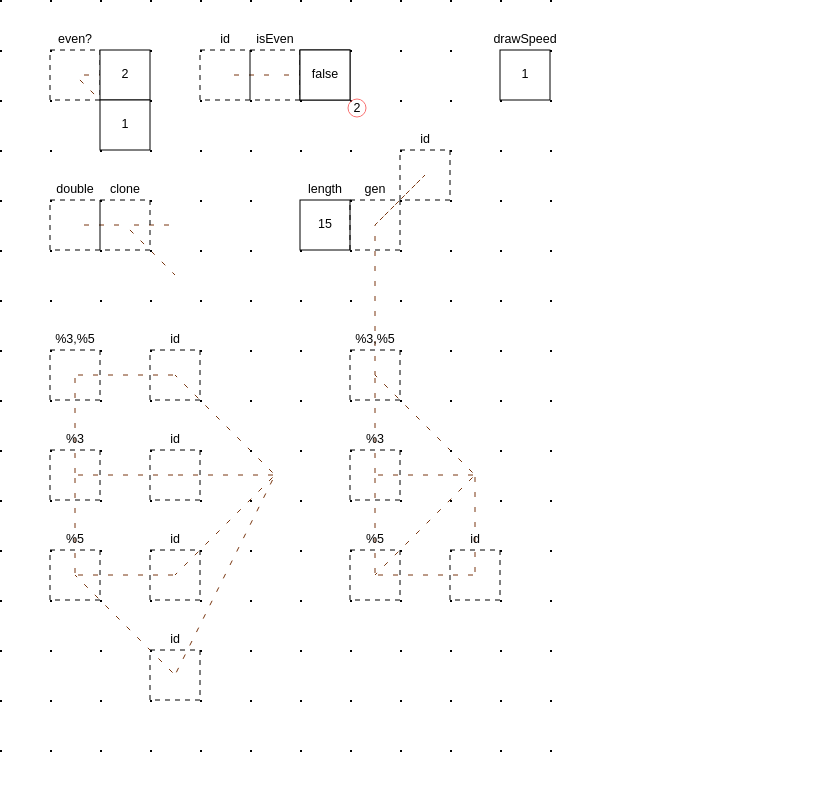
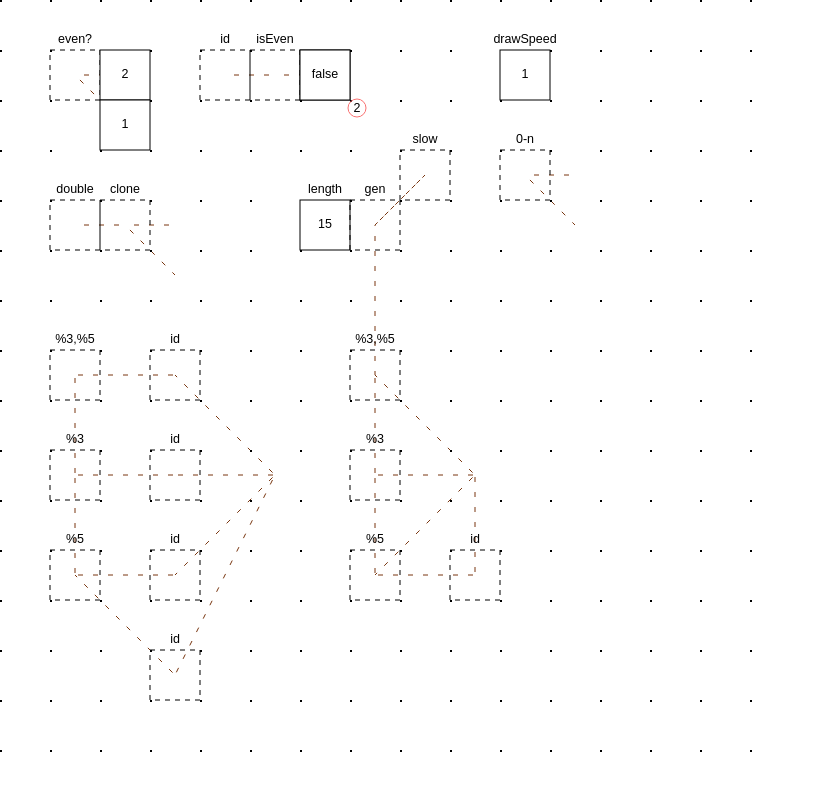
Before and after one commit to hzoo/box.henryzoo.com, a website built with Vite: page index.html in a window 1280 px wide. Shown: the top 800 px of the page, without its empty margins (0-815 px from the left). Built offline with nearby package versions, Linux system fonts and the light colour scheme.

Commit message:
bigger canvas, auto gen output if not specified downward

```diff
--- a/index.html
+++ b/index.html
@@ -30,7 +30,7 @@
   </head>
   <body>
     <div id="app">
-      <canvas id="canvas" width="600" height="1000"></canvas>
+      <canvas id="canvas" width="800" height="1000"></canvas>
     </div>
     <script type="module" src="/src/main.ts"></script>
   </body>
--- a/src/main.ts
+++ b/src/main.ts
@@ -264,14 +264,24 @@ function draw() {
             for (let i = 1; i < result.length; i++) {
               if (result[i] === undefined) continue;
 
+              let end = {
+                x: operatorBox.outputOffsets[0].x,
+                y: operatorBox.outputOffsets[0].y + i * GRID_SIZE,
+              };
+
+              if (operatorBox.outputOffsets[i]) {
+                end.x = operatorBox.outputOffsets[i].x;
+                end.y = operatorBox.outputOffsets[i].y;
+              }
+
               let newBox = {
                 name: "",
                 skipEval: true,
                 x: box.x,
                 y: box.y,
                 end: {
-                  x: operatorBox.x + operatorBox.outputOffsets[i].x,
-                  y: operatorBox.y + operatorBox.outputOffsets[i].y,
+                  x: operatorBox.x + end.x,
+                  y: operatorBox.y + end.y,
                 },
                 value: result[i],
                 history: [
@@ -1305,9 +1315,23 @@ function init() {
   addOperatorToArea({
     x: x + 50,
     y: y + -50 * 4,
-    name: "id",
+    name: "slow",
     fn: (a) => ({ value: a, speed: 0.5 }),
     outputOffsets: [{ x: -50, y: 50 }],
+  });
+
+  addOperatorToArea({
+    x: x + 50 * 3,
+    y: y + -50 * 4,
+    name: "0-n",
+    fn: (a) => {
+      // gen numbers from 0 to a
+      const n = [];
+      for (let i = 0; i <= a; i++) {
+        n.push(i);
+      }
+      return n;
+    },
   });
 
   animateBoxLines();
```
